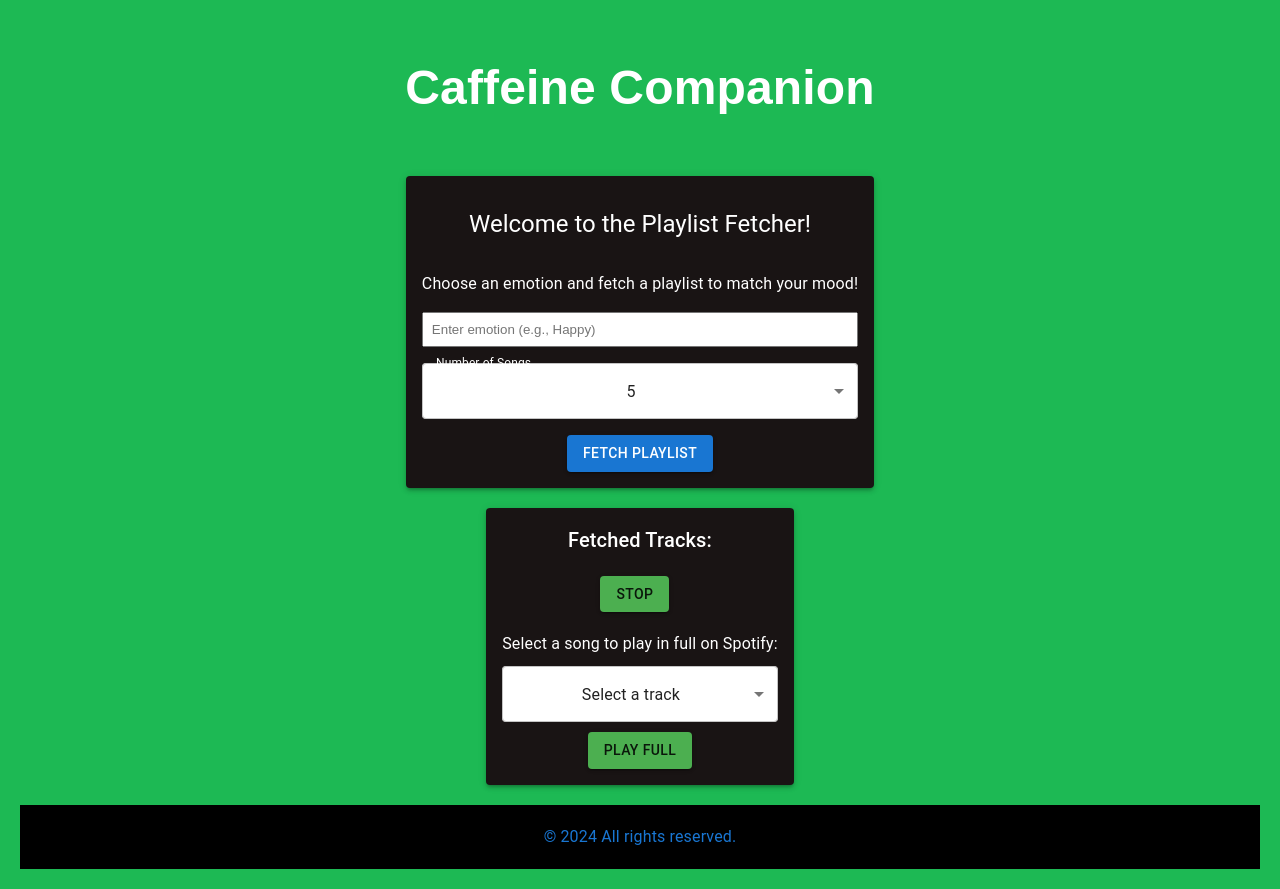
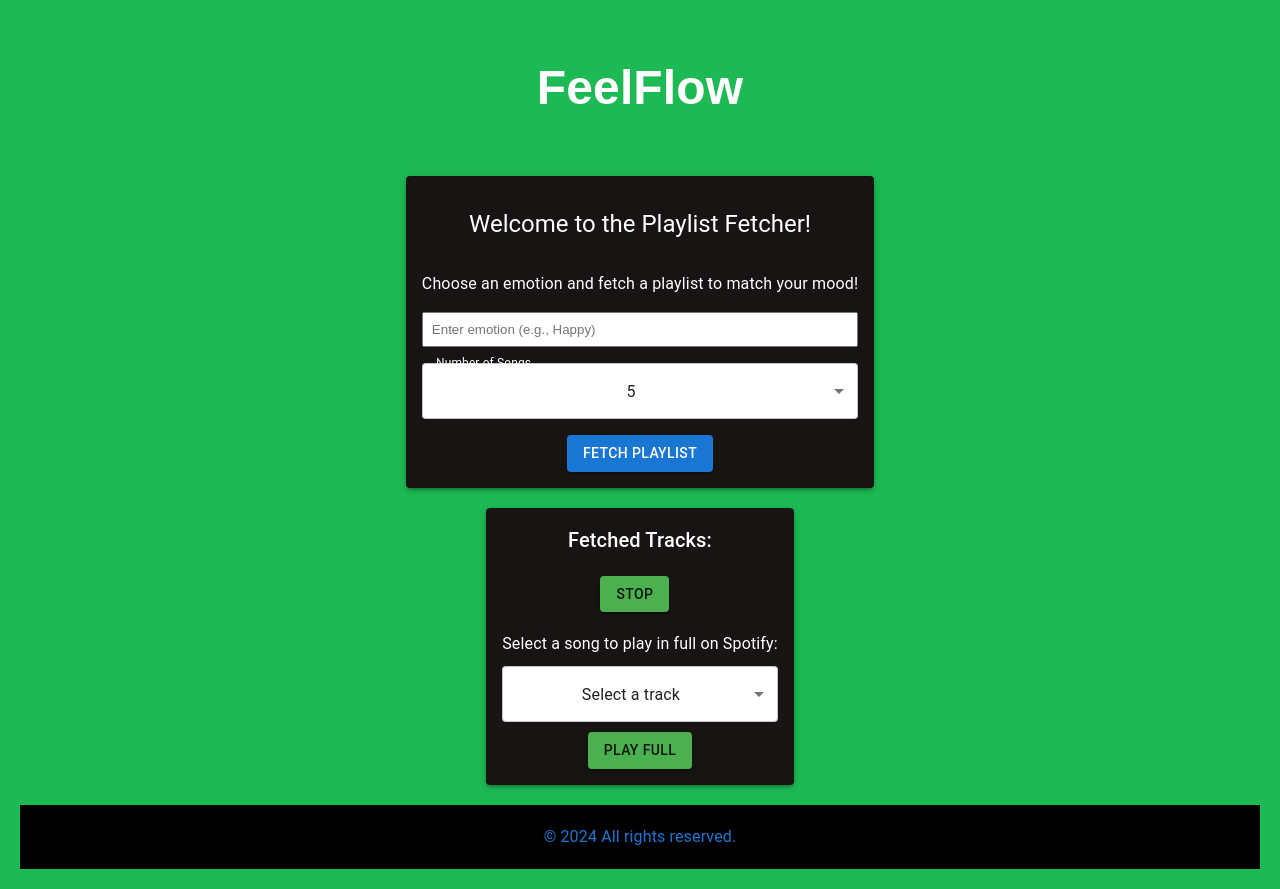
Before and after one commit to ShaunCl123/FeelFlow, a Next.js app: page /home in a window 1280 px wide. Built offline with nearby package versions, Linux system fonts and the light colour scheme.

Commit message:
Autoplay

```diff
--- a/src/app/home/page.js
+++ b/src/app/home/page.js
@@ -75,6 +75,13 @@ export default function Page() {
       newAudio.play();
       setAudio(newAudio); // Store the new audio object
       setCurrentTrackIndex(index); // Update the current track index
+
+      // Play the next track when the current track ends
+      newAudio.onended = () => {
+        if (index + 1 < tracks.length) {
+          playTrack(index + 1);
+        }
+      };
     }
   };
 
@@ -115,7 +122,7 @@ export default function Page() {
             }}
           >
             <h1 style={{ color: 'white', fontFamily: 'Cascadia Mono, sans-serif', fontSize: '3em' }}>
-              Caffeine Companion
+              FeelFlow
             </h1>
 
             <Paper elevation={3} sx={{ padding: 2, backgroundColor: '#191414', marginTop: '20px' }}>
```
